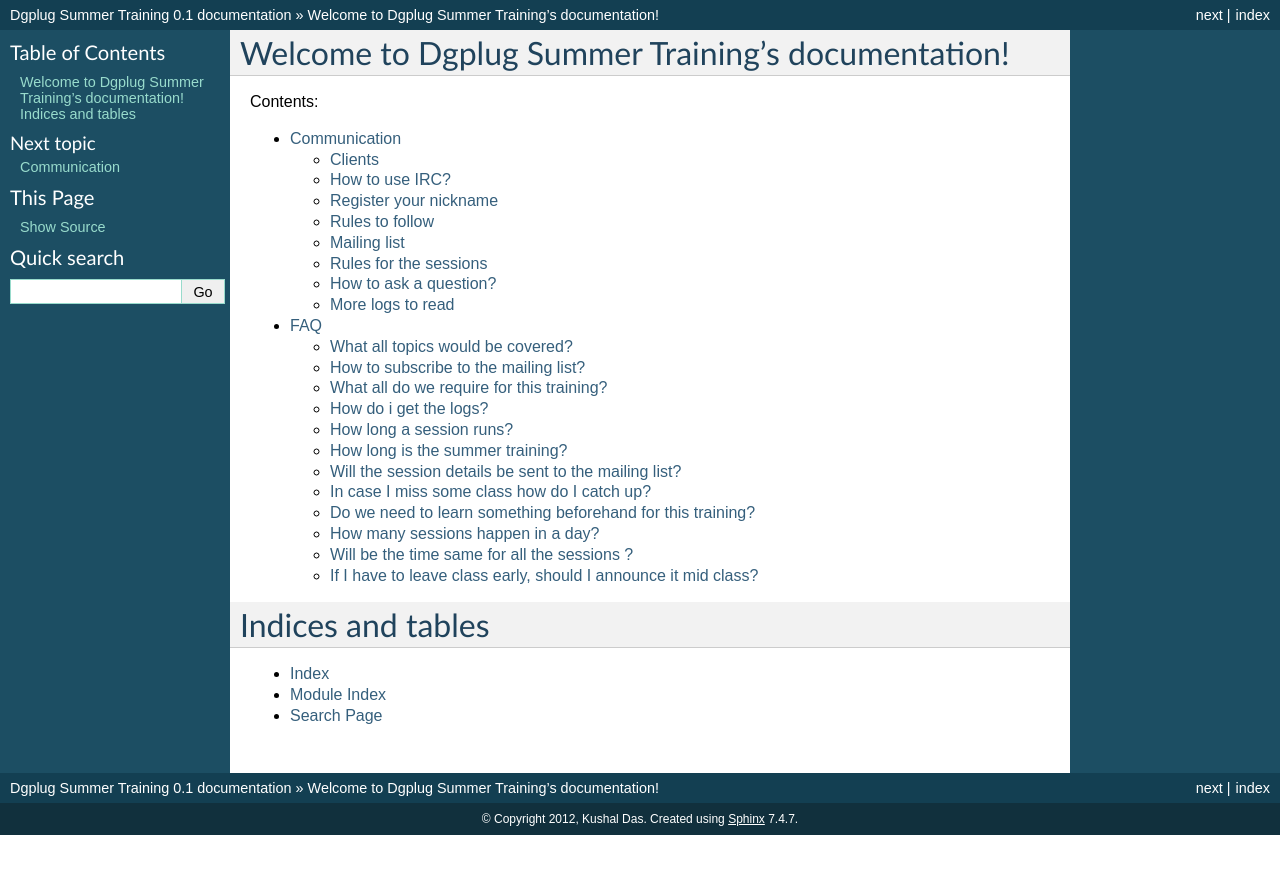
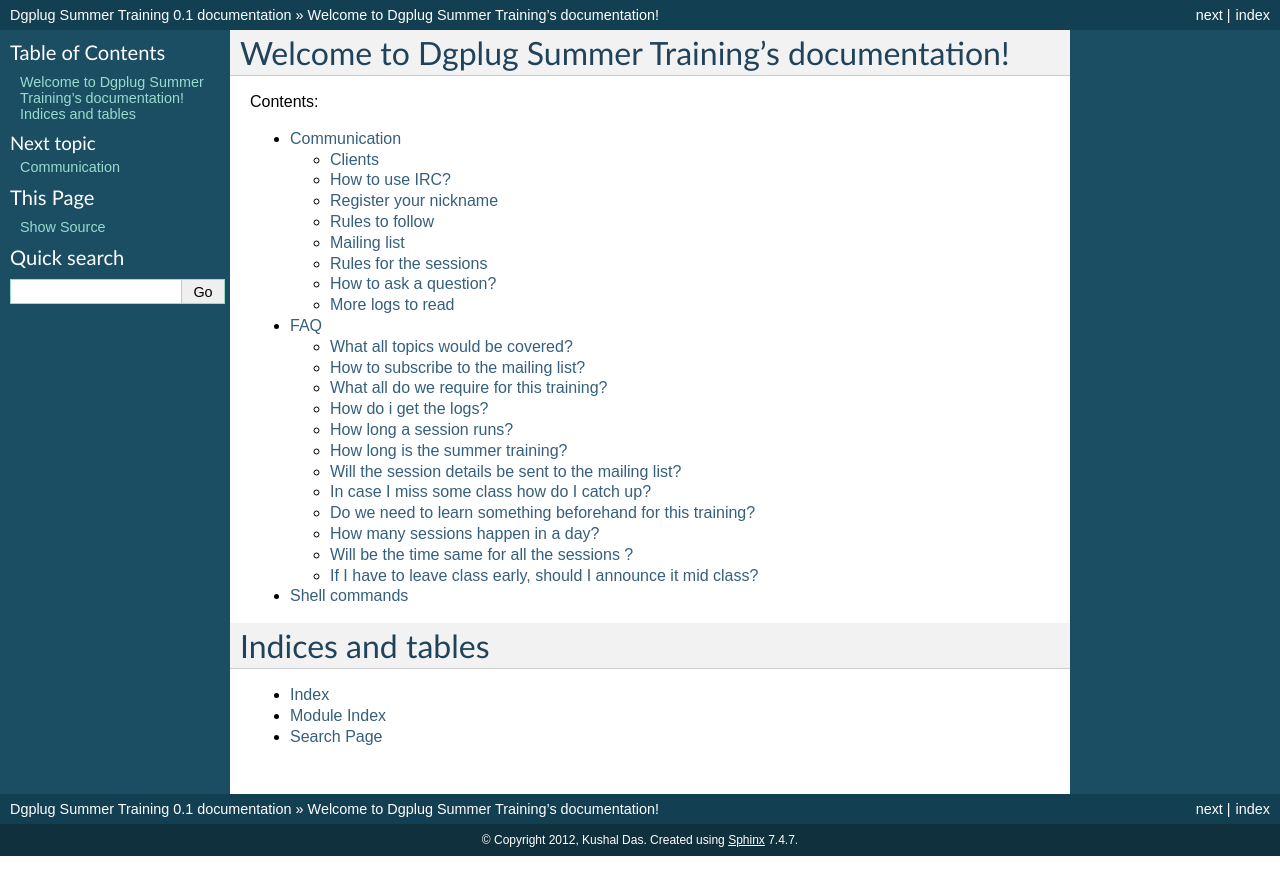
Before and after one commit to kushaldas/summertraining, a Sphinx documentation site: the page built from docs/index.rst, in a window 1280 px wide. Shown: the top 895 px of the page. Built offline with Sphinx 7.4.7, drawn with Linux system fonts in a browser that asks for light colours.

Commit message:
Empty shell file

```diff
--- a/docs/index.rst
+++ b/docs/index.rst
@@ -13,6 +13,7 @@
 
    communication
    faq
+   shell
 
 
 Indices and tables
--- /dev/null
+++ b/docs/shell.rst
@@ -0,0 +1,4 @@
+Shell commands
+===============
+
+This guide has details about the basic commands for Linux shell.
```
